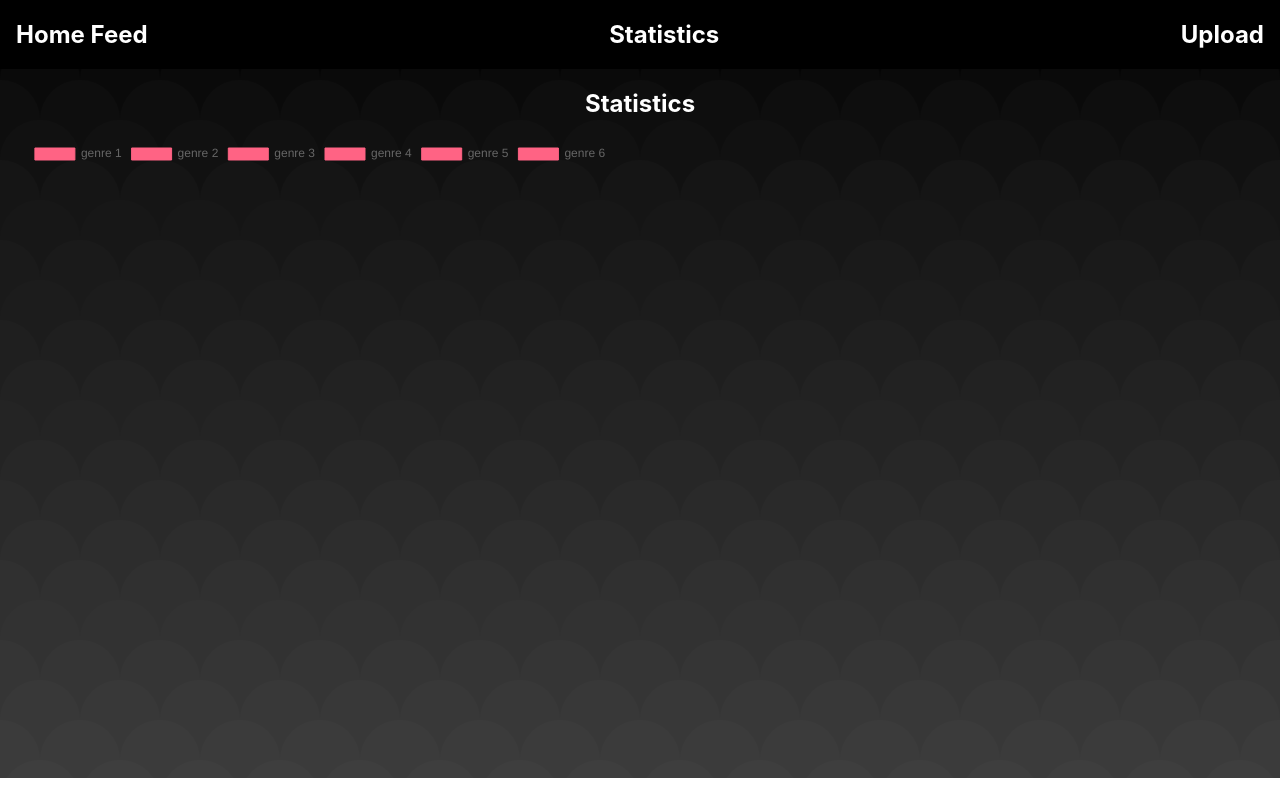
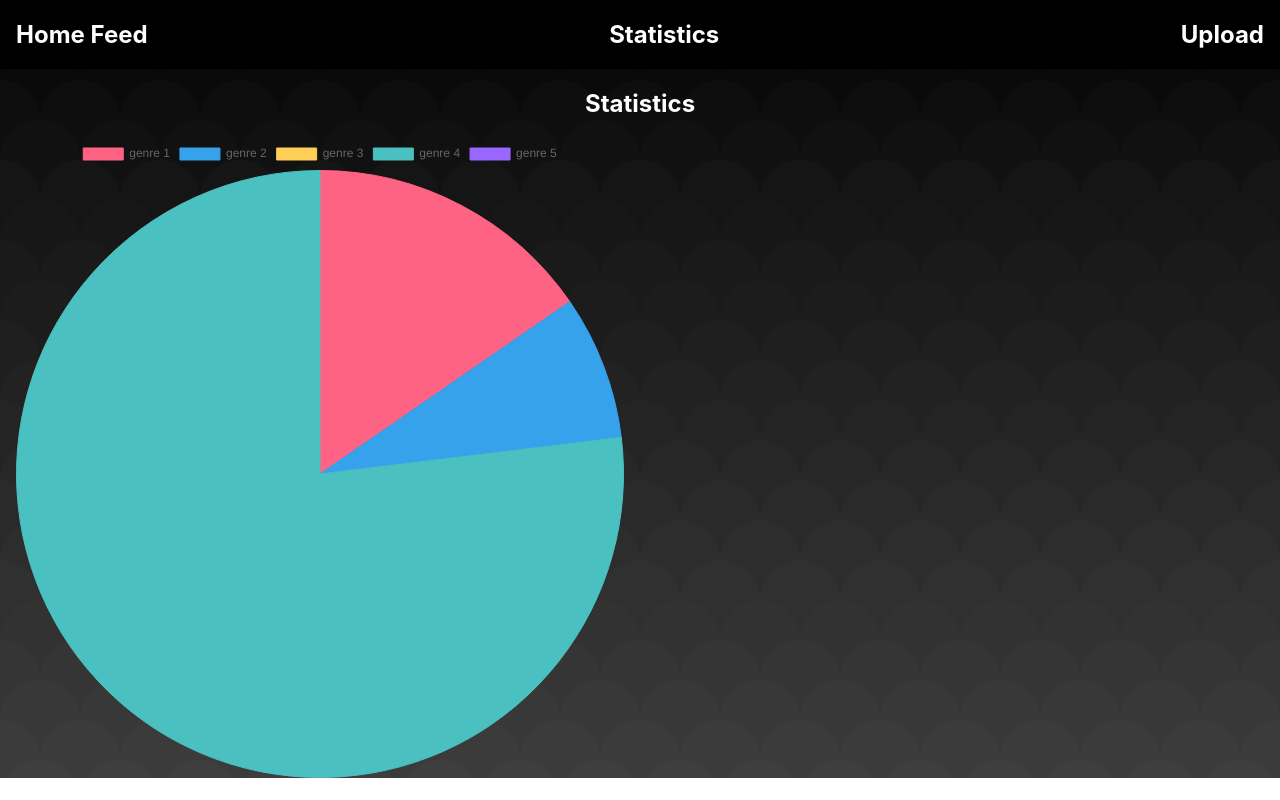
Before and after one commit to MadisonEvans94/project-2-picshare, a React (Create React App) app: page /statistics in a window 1280 px wide. Built offline with nearby package versions, Linux system fonts and the light colour scheme; no server answers; data requests are answered from the project's data file.

Commit message:
checkpoint

```diff
--- a/db.json
+++ b/db.json
@@ -34,14 +34,14 @@
 			"image": "http://pilerats.com/assets/Uploads/_resampled/resizedimage600750-taj1.jpg",
 			"cat": "Painting",
 			"des": "A really nice Sculpture",
-      "fav": false
+			"fav": true
 		},
 		{
 			"id": 5,
 			"name": "test",
 			"artist": "test",
 			"image": "https://cdnb.artstation.com/p/assets/images/images/052/049/571/medium/creative-gaga-samji-1653540419562.jpg?1658835336",
-      "cat": "sculpture",
+			"cat": "Sculpture",
 			"des": "test",
 			"fav": false
 		},
@@ -203,7 +203,6 @@
 			"cat": "Digital Art",
 			"des": "Crash of Belief",
 			"id": 24
-      "des": "A really nice Sculpture"
 		}
 	]
 }
--- a/src/components/Card/Card.jsx
+++ b/src/components/Card/Card.jsx
@@ -11,86 +11,75 @@ const Card = ({ id, name, image, artist, cat, des }) => {
 	 * liked or disliked the post
 	 */
 
-
-
-
 	const [favorite, setFavorite] = useState(false);
 	const [favText, setFavText] = useState("Add Favorite");
-const [favCount, setFavCount] = useState(0)
+	const [favCount, setFavCount] = useState(0);
 
+	useEffect(() => {
+		fetch(`http://localhost:3000/items/${id}`)
+			.then((res) => res.json())
+			.then((data) => setFavorite(data.fav));
+	}, []);
 
-useEffect(()=>{fetch(`http://localhost:3200/items/${id}`)
-	.then(res => res.json())
-	.then(data => setFavorite(data.fav))},[])
+	useEffect(() => {
+		fetch(`http://localhost:3000/items/${id}`)
+			.then((res) => res.json())
+			.then((data) => console.log(JSON.stringify(data.favText)));
+	}, []);
 
-
-	useEffect(()=>{	fetch(`http://localhost:3200/items/${id}`)
-	.then(res => res.json())
-	.then(data => console.log(JSON.stringify(data.favText)))},[])
-
-	console.log(favorite, favText )
+	console.log(favorite, favText);
 	function handlePatch() {
-		fetch(`http://localhost:3200/items/${id}`, {
+		fetch(`http://localhost:3000/items/${id}`, {
 			method: "PATCH",
 			headers: {
-				"content-type": "application/json"
+				"content-type": "application/json",
 			},
 			body: JSON.stringify({
 				fav: favorite,
-			})
-})}
-
-
+			}),
+		});
+	}
 
 	function handleLike() {
-				setFavorite(!favorite)
-				handleFavText()
-					handlePatch()
-					handleDivId()
+		setFavorite(!favorite);
+		handleFavText();
+		handlePatch();
+		handleDivId();
 	}
-
 
 	// favorite ? setFavText("Add Favorite") : setFavText("Remove Favorite")
 
 	function handleFavText() {
 		if (favorite) {
-		setFavText("Remove Favorite")
-		handlePatch()
+			setFavText("Remove Favorite");
+			handlePatch();
 		} else {
-		setFavText("Add Favorite")
-		handlePatch()
+			setFavText("Add Favorite");
+			handlePatch();
 		}
 	}
 
 	function handleDivId() {
 		if (favorite) {
-		const element = document.getElementById(`${id}`)
-		return element.classList.add("favorite-card")
+			// const element = document.getElementById(`${id}`);
+			// return element.classList.add("favorite-card");
 		} else {
-		const element = document.getElementById(`${id}`)
-		return element.classList.remove("favorite-card")
+			// const element = document.getElementById(`${id}`);
+			// return element.classList.remove("favorite-card");
 		}
 	}
 
-
 	//// The function below stalled the app, not sure how else to get the class into the element.
-handleDivId()
-
-
-
-
+	handleDivId();
 
 	return (
-		<div
-		id = {id}
-		className="card-container normal-card">
-			<div className = "image-div">
+		<div id={id} className="card-container normal-card">
+			<div className="image-div">
 				<img
 					className="image"
 					style={{
 						width: "100%",
 						backgroundColor: "gray",
-
 					}}
 					src={image}
 				/>
@@ -99,14 +88,9 @@ handleDivId()
 			<li>Artist: {artist}</li>
 			<li>Genre: {cat}</li>
 			<li>Description: {des}</li>
-			<button
-
-			value= {id}
-			className="like-button"
-			onClick={handleLike}>
+			<button value={id} className="like-button" onClick={handleLike}>
 				Toggle Favorite
 			</button>
-
 		</div>
 	);
 };
--- a/src/pages/Home/Home.jsx
+++ b/src/pages/Home/Home.jsx
@@ -1,19 +1,12 @@
 import React from "react";
 import CardList from "../../components/CardList/CardList";
-import SearchBar from "../../components/Search/SearchBar"
+import SearchBar from "../../components/Search/SearchBar";
 
-// [ ]: make templist a list of cards..
-
-
-
-const templist = [1, 1, 1, 1, 1];
-const Home = ({searchResults, onHandleSearch}) => {
-
+const Home = ({ searchResults, onHandleSearch }) => {
 	return (
 		<div className="page-container">
-			<SearchBar onHandleSearch={onHandleSearch}/>
+			<SearchBar onHandleSearch={onHandleSearch} />
 			<CardList list={searchResults} />
-
 		</div>
 	);
 };
--- a/src/pages/Statistics/Statistics.jsx
+++ b/src/pages/Statistics/Statistics.jsx
@@ -2,57 +2,20 @@ import React from "react";
 import PieChart from "../../components/PieChart/PieChart";
 import { useState, useEffect } from "react";
 
-const genreData = [];
-
-function countGenres(masterList) {
-	let tempGenres = {
-		genre1: 0,
-		genre2: 0,
-		genre3: 0,
-		genre4: 0,
-		genre5: 0,
-		genre6: 0,
-	};
-	masterList.forEach((obj) => {
-		switch (obj.cat) {
-			case "Sculpture":
-				tempGenres = { ...tempGenres, genre1: tempGenres.genre1 + 1 };
-				break;
-			case "Painting":
-				tempGenres = { ...tempGenres, genre2: tempGenres.genre2 + 1 };
-				break;
-			case "Pottery":
-				tempGenres = { ...tempGenres, genre3: tempGenres.genre3 + 1 };
-				break;
-			default:
-				break;
-		}
-	});
-	return tempGenres;
-}
-const Statistics = ({ masterList }) => {
-	const [genreCount, setGenreCount] = useState({
-		genre1: 0,
-		genre2: 0,
-		genre3: 0,
-		genre4: 0,
-		genre5: 0,
-		genre6: 0,
-	});
-	const formattedData = {
-		labels: ["genre 1", "genre 2", "genre 3", "genre 4", "genre 5", "genre 6"],
+const formatData = (genreCount) => {
+	return {
+		labels: ["genre 1", "genre 2", "genre 3", "genre 4", "genre 5"],
 		datasets: [
 			{
 				label: "Distribution of Genres",
 
-				data: genreData,
+				data: genreCount,
 				backgroundColor: [
 					"rgba(255, 99, 132, 1)",
 					"rgba(54, 162, 235, 1)",
 					"rgba(255, 206, 86, 1)",
 					"rgba(75, 192, 192, 1)",
 					"rgba(153, 102, 255, 1)",
-					"rgba(255, 159, 64, 1)",
 				],
 				borderColor: [
 					"rgba(255, 99, 132, 1)",
@@ -60,25 +23,44 @@ const Statistics = ({ masterList }) => {
 					"rgba(255, 206, 86, 1)",
 					"rgba(75, 192, 192, 1)",
 					"rgba(153, 102, 255, 1)",
-					"rgba(255, 159, 64, 1)",
 				],
 				borderWidth: 1,
 			},
 		],
 	};
+};
 
-	useEffect(() => {
-		const temp = countGenres(masterList);
-		setGenreCount(temp);
-	}, [masterList]);
-
-	useEffect(() => {
-		console.log("genreCount changed");
-	}, [genreCount]);
+function extractGenreCount(masterList) {
+	const g = [0, 0, 0, 0, 0];
+	masterList.forEach((artwork) => {
+		switch (artwork.cat) {
+			case "Painting":
+				g[0]++; // increment the value in index 0 of g by 1
+				break;
+			case "Pottery":
+				g[1]++; // increment the value in index 1 of g by 1
+				break;
+			case "Modernism":
+				g[2]++; // increment the value in index 2 of g by 1
+				break;
+			case "Surrealism":
+				g[3]++; // increment the value in index 3 of g by 1
+				break;
+			case "Poetry":
+				g[4]++; // increment the value in index 4 of g by 1
+				break;
+			default:
+				break;
+		}
+	});
+	return g;
+}
+const Statistics = ({ masterList }) => {
+	const genreCount = extractGenreCount(masterList);
 	return (
 		<div className="page-container">
 			<h2>Statistics</h2>
-			<PieChart formattedData={formattedData} />
+			<PieChart formattedData={formatData(genreCount)} />
 		</div>
 	);
 };
```
Lines whose indentation alone changed are shown as unchanged.
